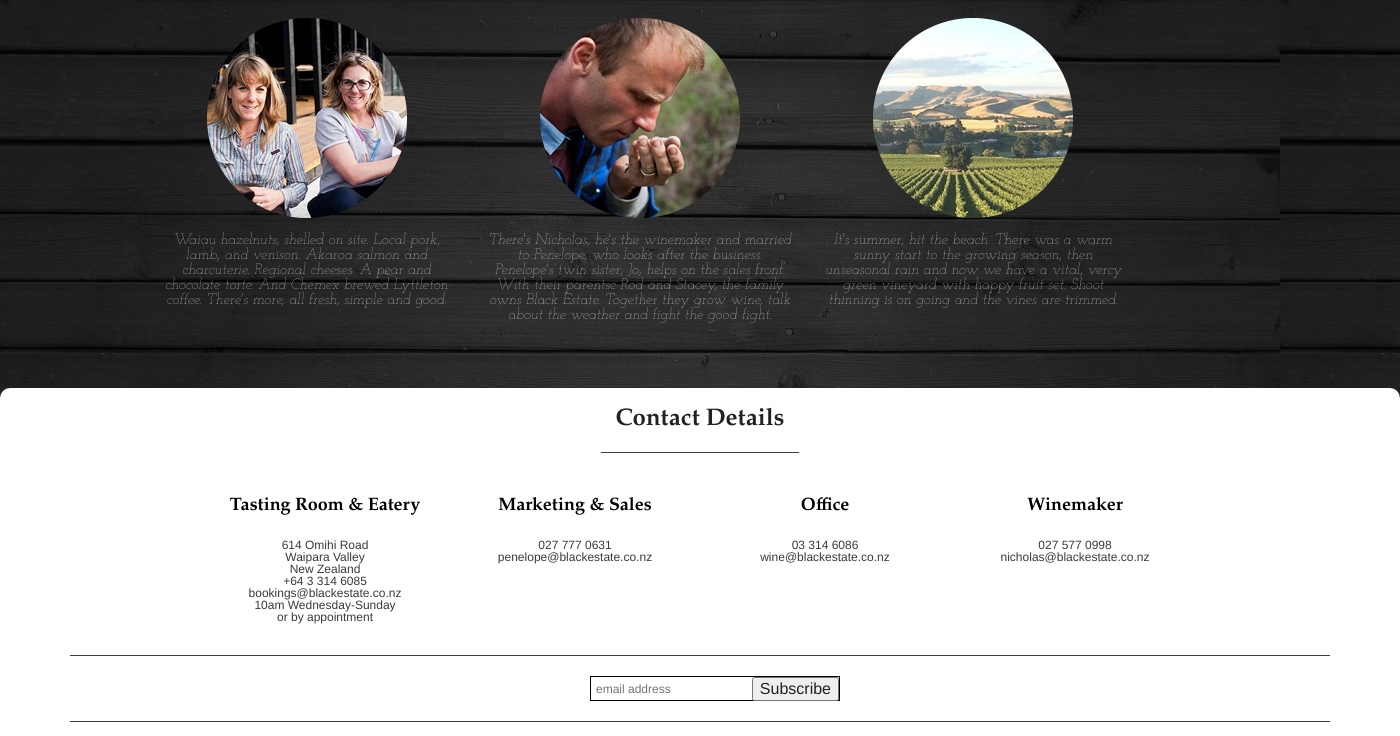
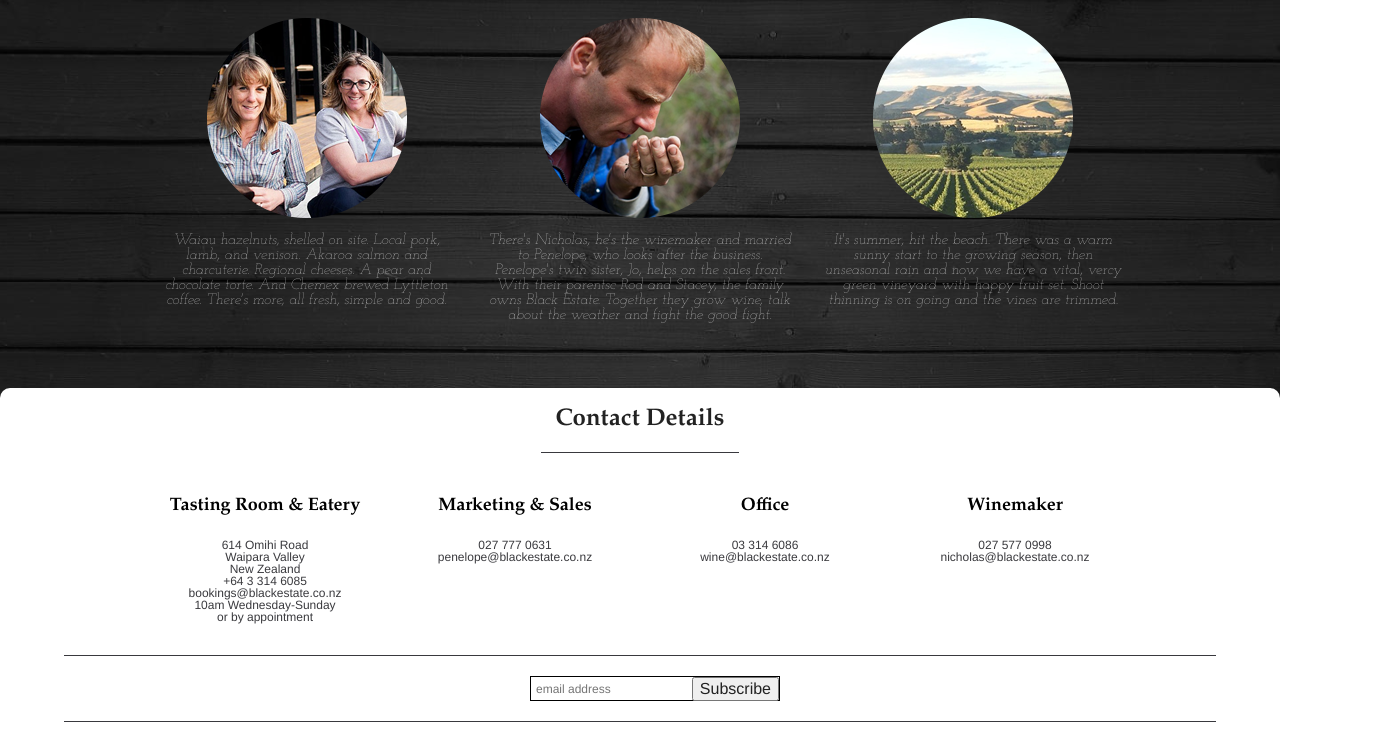
Before and after one commit to jmalifa/blackestate, a plain HTML site: page index.html in a window 1280 px wide. Shown: the part 2502-3238 px from the top of the page, 1400 px wide, since content can reach past the window. Drawn offline with Linux system fonts and the light colour scheme.

Commit message:
fixed footer height and width

```diff
--- a/css/style.scss
+++ b/css/style.scss
@@ -52,7 +52,7 @@ body {
 	margin-bottom: 20px;
 }
 .bg2 {
-	height: 50%;
+	height: 400px;
 
 }
 
@@ -61,8 +61,8 @@ body {
 
 
 	background: white;
-	height:47%;
-	width:1400px;
+	height:400px;
+	width:100%;
 	margin:0 auto;
 	border-top:0;
 	border-top-left-radius: 10px;
```
Also changed, not shown: css/style.css.
